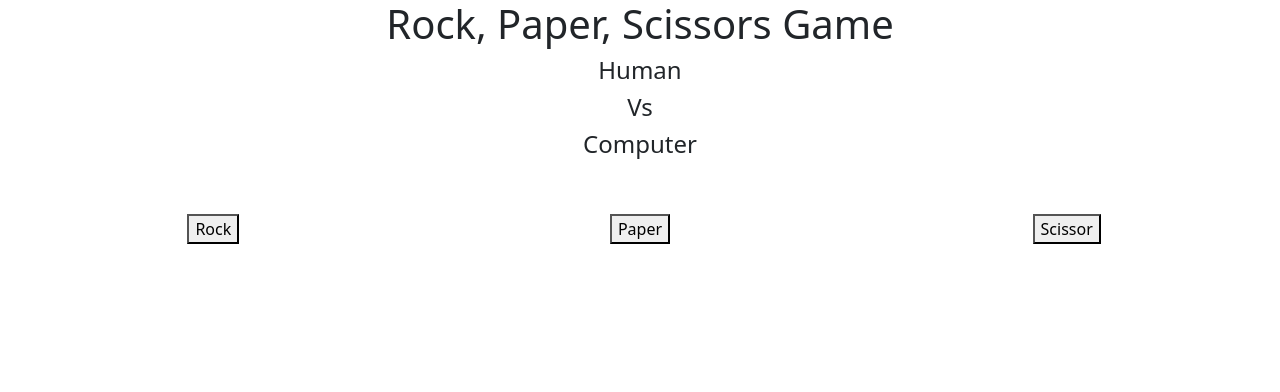
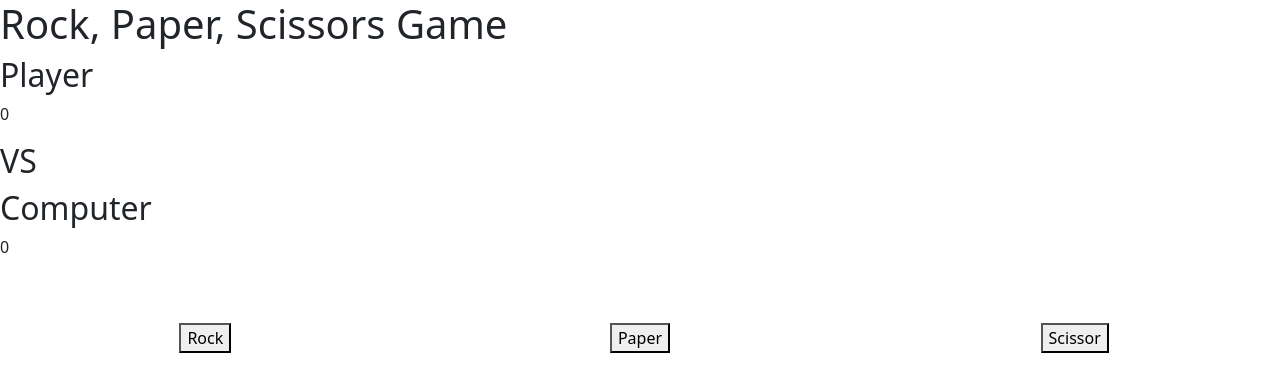
Before and after one commit to abbiemarder/Rock-Paper-Scissor, a plain HTML site: page index.html in a window 1280 px wide. Drawn offline with nearby package versions, Linux system fonts and the light colour scheme.

Commit message:
added more html

```diff
--- a/index.html
+++ b/index.html
@@ -10,11 +10,23 @@
 </head>
 
 <body>
-    <div class="container-fluid text-center">
-    <h1> Rock, Paper, Scissors Game</h1>
-    <h4>Human</h4>
-    <h4>Vs</h4>
-    <h4>Computer</h4>
+    <section class="game">
+        <div class="title">
+           <h1> Rock, Paper, Scissors Game</h1>
+        </div>
+            <div class="score">
+      <div class="playerScore">
+        <h2>Player</h2>
+        <p class="p-count count">0</p>
+      </div>
+      <div>
+        <h2><span>VS</span></h2>
+      </div>
+      <div class="computerScore">
+        <h2>Computer</h2>
+        <p class="c-count count">0</p>
+      </div>
+    </div>
         <div class="row text-center pt-5">
             <div class="col-sm">
                 <button>Rock</button>
```
